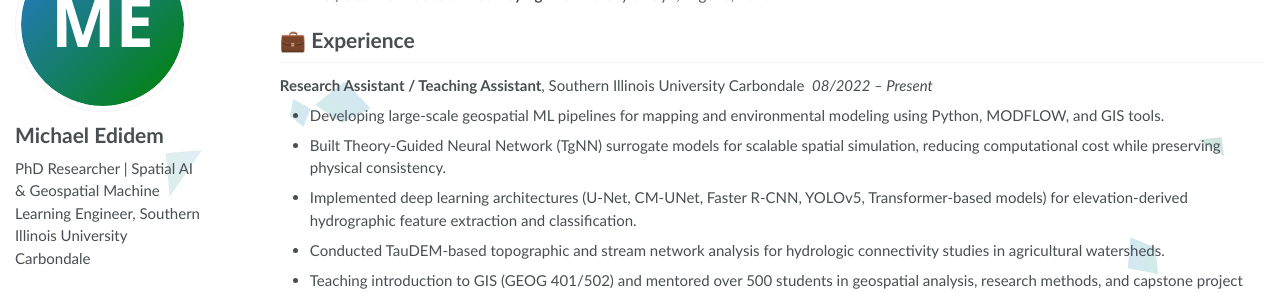
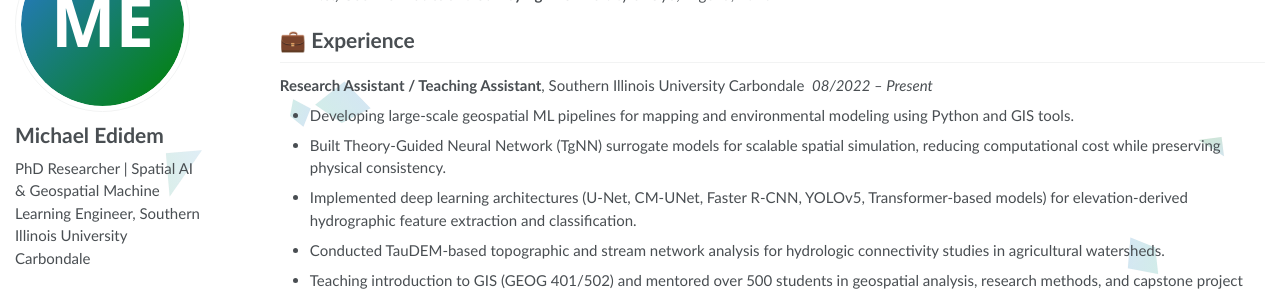
Before and after one commit to mikedidem/medidem, a Jekyll site: the page built from _pages/about.md, in a window 1280 px wide and 900 px high, scrolled down 883 px. Shown: the part 154-447 px from the top of the window. Built offline with Jekyll 4.4.1, drawn with Linux system fonts in a browser that asks for light colours.

Commit message:
Remove MODFLOW mention from Experience bullet

```diff
--- a/_pages/about.md
+++ b/_pages/about.md
@@ -44,7 +44,7 @@ My work bridges research and engineering, translating advanced machine learning
 # 💼 Experience
 
 **Research Assistant / Teaching Assistant**, Southern Illinois University Carbondale &nbsp;*08/2022 – Present*
-- Developing large-scale geospatial ML pipelines for mapping and environmental modeling using Python, MODFLOW, and GIS tools.
+- Developing large-scale geospatial ML pipelines for mapping and environmental modeling using Python and GIS tools.
 - Built Theory-Guided Neural Network (TgNN) surrogate models for scalable spatial simulation, reducing computational cost while preserving physical consistency.
 - Implemented deep learning architectures (U-Net, CM-UNet, Faster R-CNN, YOLOv5, Transformer-based models) for elevation-derived hydrographic feature extraction and classification.
 - Conducted TauDEM-based topographic and stream network analysis for hydrologic connectivity studies in agricultural watersheds.
```
